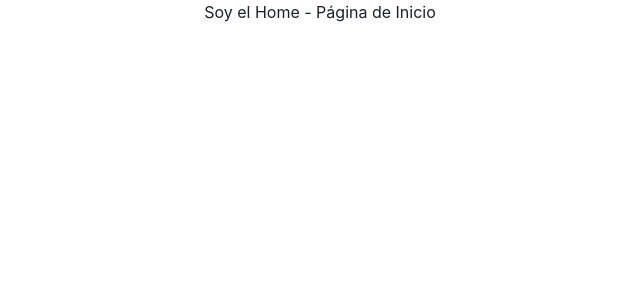
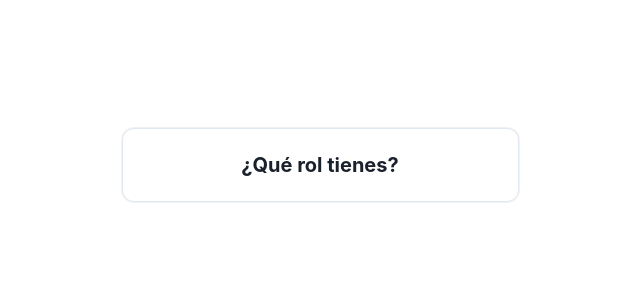
Before and after one commit to rafeldev/hackaton-2023-v1.0.0, a React (Create React App) app: page / in a window 1280 px wide. Shown: the top 300 px of the page, without its empty margins (320-960 px from the left). Built offline with nearby package versions, Linux system fonts and the light colour scheme.

Commit message:
add/card-login

```diff
--- /dev/null
+++ b/src/components/components-commos/LoginCard.jsx
@@ -0,0 +1,20 @@
+import { VStack } from "@chakra-ui/react";
+import React from "react";
+
+const LoginCard = ({ children }) => {
+  return (
+    <VStack
+      spacing="24px"
+      bg="#FFFF"
+      w="24.813rem"
+      p="1.5rem"
+      borderRadius="12px"
+      border="1px solid #E2E8F0"
+      boxShadow="0px 0px 0px 1px rgba(0, 0, 0, 0.05)"
+    >
+      {children}
+    </VStack>
+  );
+};
+
+export default LoginCard;
--- /dev/null
+++ b/src/pages/SignIn/SignIn.jsx
@@ -0,0 +1,19 @@
+import { Flex, Heading } from "@chakra-ui/react";
+import React from "react";
+import LoginCard from "../../components/components-commos/LoginCard";
+
+function SignIn() {
+  return (
+    <>
+      <Flex direction="column" align="center" padding="8rem" height="90vh">
+        <LoginCard>
+          <Heading as="h2" size="md" noOfLines={1} color="fontColor">
+            ¿Qué rol tienes?
+          </Heading>
+        </LoginCard>
+      </Flex>
+    </>
+  );
+}
+
+export default SignIn;
--- a/src/router/RouterConfigure.jsx
+++ b/src/router/RouterConfigure.jsx
@@ -1,11 +1,17 @@
 import Home from "../pages/Home";
 import Page404 from "../pages/Page404";
+import SignIn from "../pages/SignIn/SignIn";
 
 const rutas = [
+  // {
+  //   path: "/",
+  //   exact: true,
+  //   page: Home,
+  // },
   {
     path: "/",
     exact: true,
-    page: Home,
+    page: SignIn,
   },
   {
     path: "*",
```
